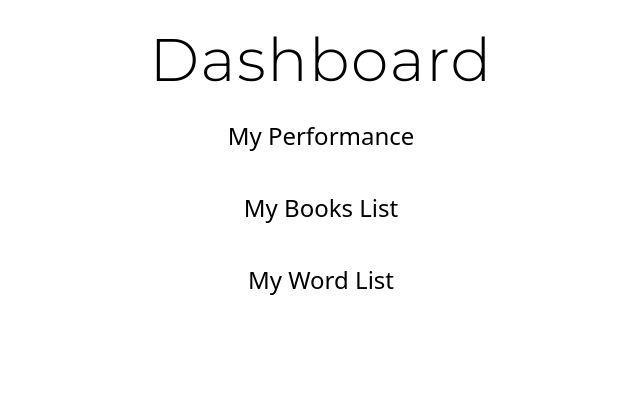
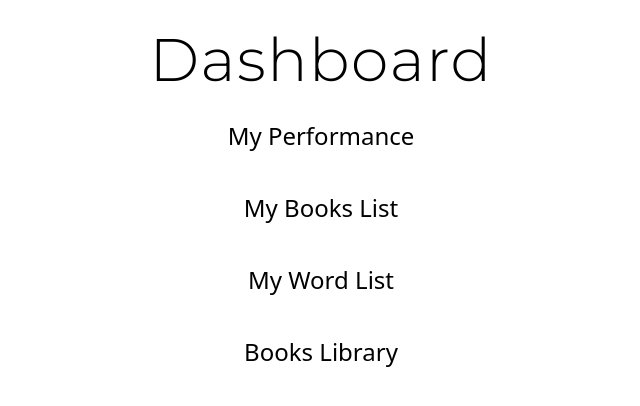
Before and after one commit to Neoplatonist/ck-books-frontend, a Next.js app: page /dashboard in a window 1280 px wide. Shown: the top 406 px of the page, without its empty margins (319-959 px from the left). Built offline with nearby package versions, Linux system fonts and the light colour scheme.

Commit message:
pointed login/register links to dashboard; added library link to dashboard

```diff
--- a/components/indexNav/indexNav.js
+++ b/components/indexNav/indexNav.js
@@ -38,7 +38,7 @@ function IndexNav() {
 
         <ul className={[styles["l-nav-list"], mobileNavClass].join(" ")}>
           <li className={styles["l-nav-list__item c-nav"]}>
-            <Link href="/login" passHref>
+            <Link href="/dashboard" passHref>
               {/* <a className={styles["c-nav__link"]}>LOGIN</a> */}
               <a>
                 <HeaderLinks>
@@ -49,7 +49,7 @@ function IndexNav() {
           </li>
 
           <li className={styles["l-nav-list__item c-nav"]}>
-            <Link href="/register" passHref>
+            <Link href="/dashboard" passHref>
               {/* <a className={styles["c-nav__link"]}>CREATE NEW ACCOUNT</a> */}
               <a>
                 <HeaderLinks>
--- a/pages/dashboard/index.js
+++ b/pages/dashboard/index.js
@@ -41,6 +41,10 @@ export default function Dashboard() {
         <Link href="/dashboard/word-list"><a className="hover:border">My Word List</a></Link>
       </div>
 
+      <div className="text-center mt-10 subpixel-antialiased text-2xl">
+        <Link href="/library"><a className="hover:border">Books Library</a></Link>
+      </div>
+
       <div>
         <div
           style={{ height: "50vh" }}
```
